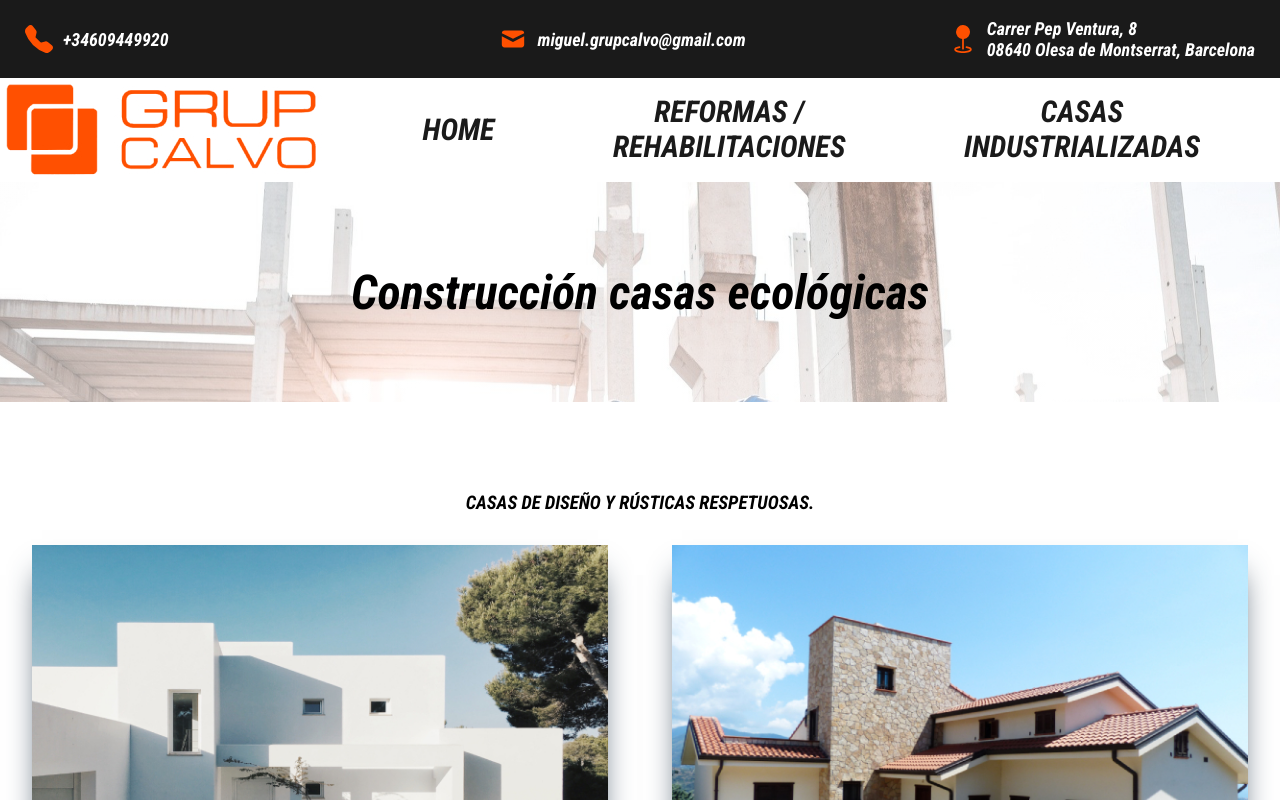
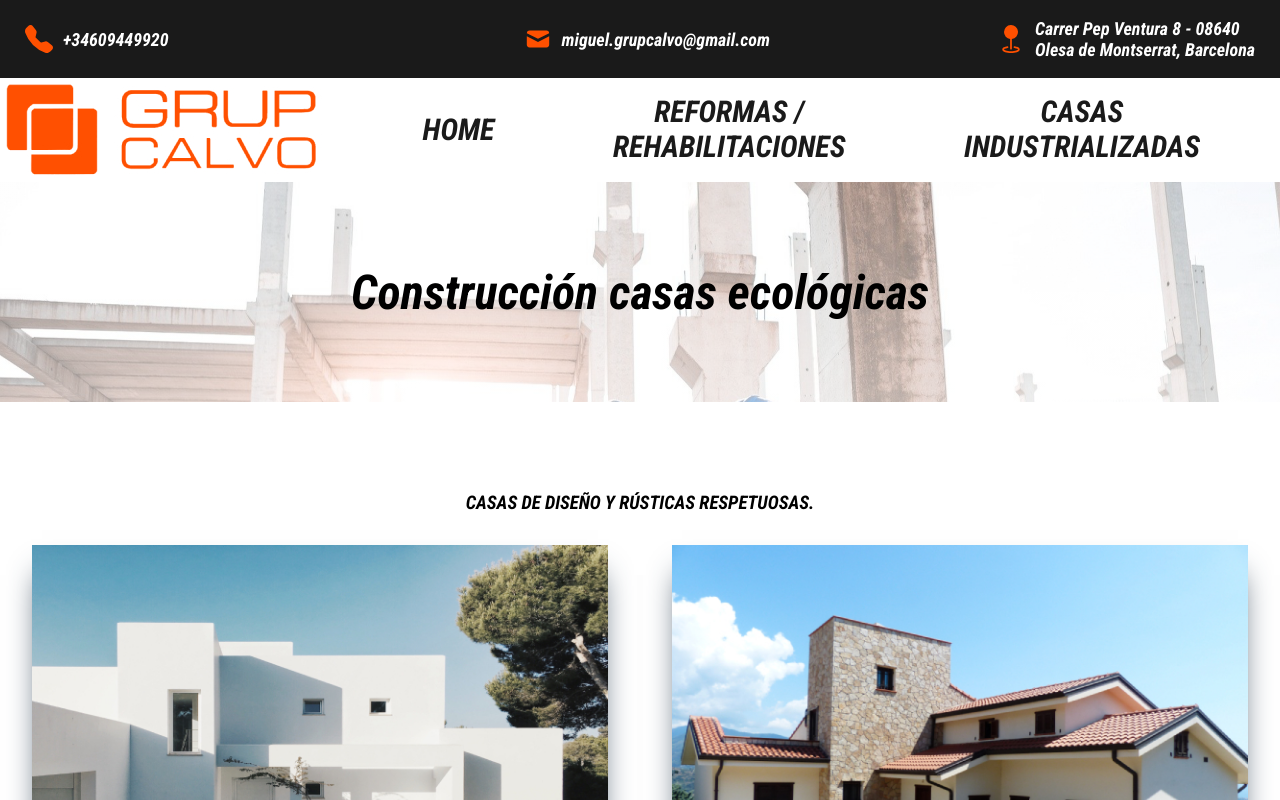
Before and after one commit to Alexpersal/jmca-web, a React (Create React App) app: page /CasasEco in a window 1280 px wide. Shown: the top 800 px of the page. Built offline with nearby package versions, Linux system fonts and the light colour scheme.

Commit message:
ajuste cabecera

```diff
--- a/src/pages/DatosContacto.js
+++ b/src/pages/DatosContacto.js
@@ -20,8 +20,8 @@ export default function DatosContacto() {
           style={{ fontSize: "28px", marginRight: "10px" }}
         ></BsFillGeoFill>
         <p>
-          Carrer Pep Ventura, 8 <br />
-          08640 Olesa de Montserrat, Barcelona
+          Carrer Pep Ventura 8 - 08640 <br />
+          Olesa de Montserrat, Barcelona
         </p>
       </div>
     </>
```
